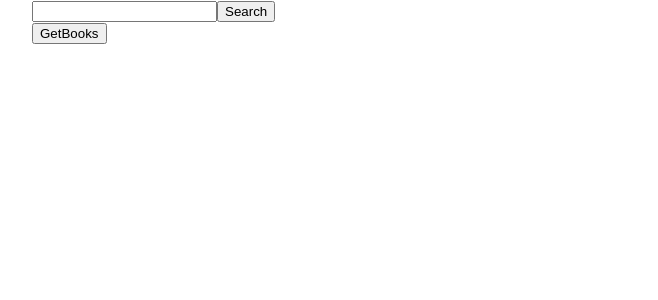
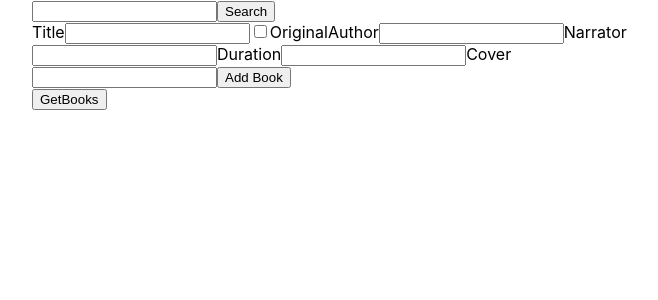
Before and after one commit to alebrij3/beek-api, a React (Create React App) app: page / in a window 1280 px wide. Shown: the top 300 px of the page, without its empty margins (283-941 px from the left). Built offline with nearby package versions, Linux system fonts and the light colour scheme.

Commit message:
ADD update and remove buttons

```diff
--- a/src/components/AudiobookRow.jsx
+++ b/src/components/AudiobookRow.jsx
@@ -2,8 +2,10 @@ const AudiobookRow = (props) => {
   console.log(props.id)
   return(
     <div className="book-row">
-      <p>{props.title["es-MX"]}</p>
-      <p>{props.authors["es-MX"][0]}</p>
+      <p className="title">{props.title["es-MX"]}</p>
+      <p className="author">{props.authors["es-MX"][0]}</p>
+      <button className="remove-btn">Remove</button>
+      <button>Update</button>
     </div>
   )
 
--- a/src/components/Search.jsx
+++ b/src/components/Search.jsx
@@ -25,8 +25,33 @@ const Search = () => {
   return(
     <>
     <form action="">
-      <input type="text"/>
+      <label htmlFor="">
+        <input type="text"/>
+      </label>
+
       <button type="submit">Search</button>
+    </form>
+    <form action="">
+      <label htmlFor=""> Title
+        <input type="text"/>
+      </label>
+      <label htmlFor="">
+        <input type="checkbox"/>
+        Original
+      </label>
+      <label htmlFor="">Author
+        <input type="text"/>
+      </label>
+      <label htmlFor="">Narrator
+        <input type="text"/>
+      </label>
+      <label htmlFor="">Duration
+        <input type="text"/>
+      </label>
+      <label htmlFor="">Cover
+        <input type="text"/>
+      </label>
+      <button>Add Book</button>
     </form>
     <button onClick={getAllAudiobooks}>GetBooks</button>
     {allAudiobooks.map(item =>
```
